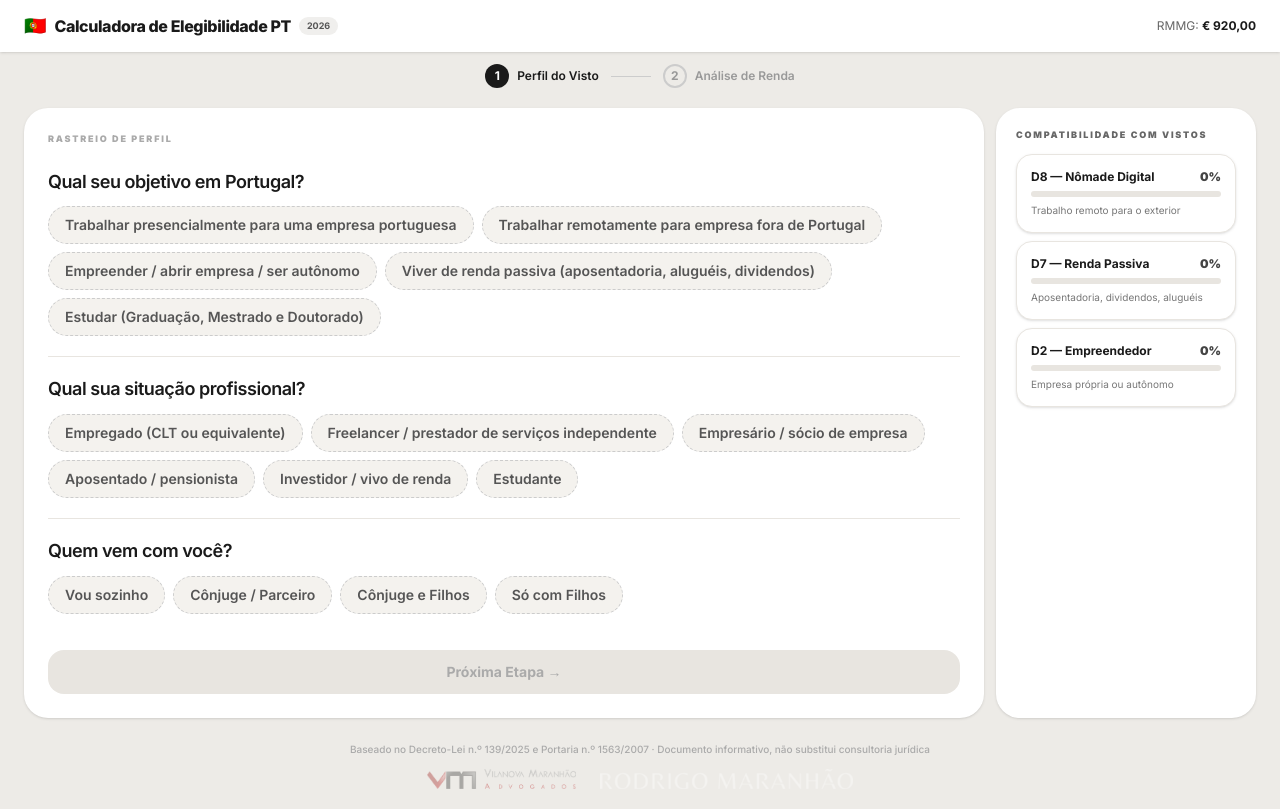
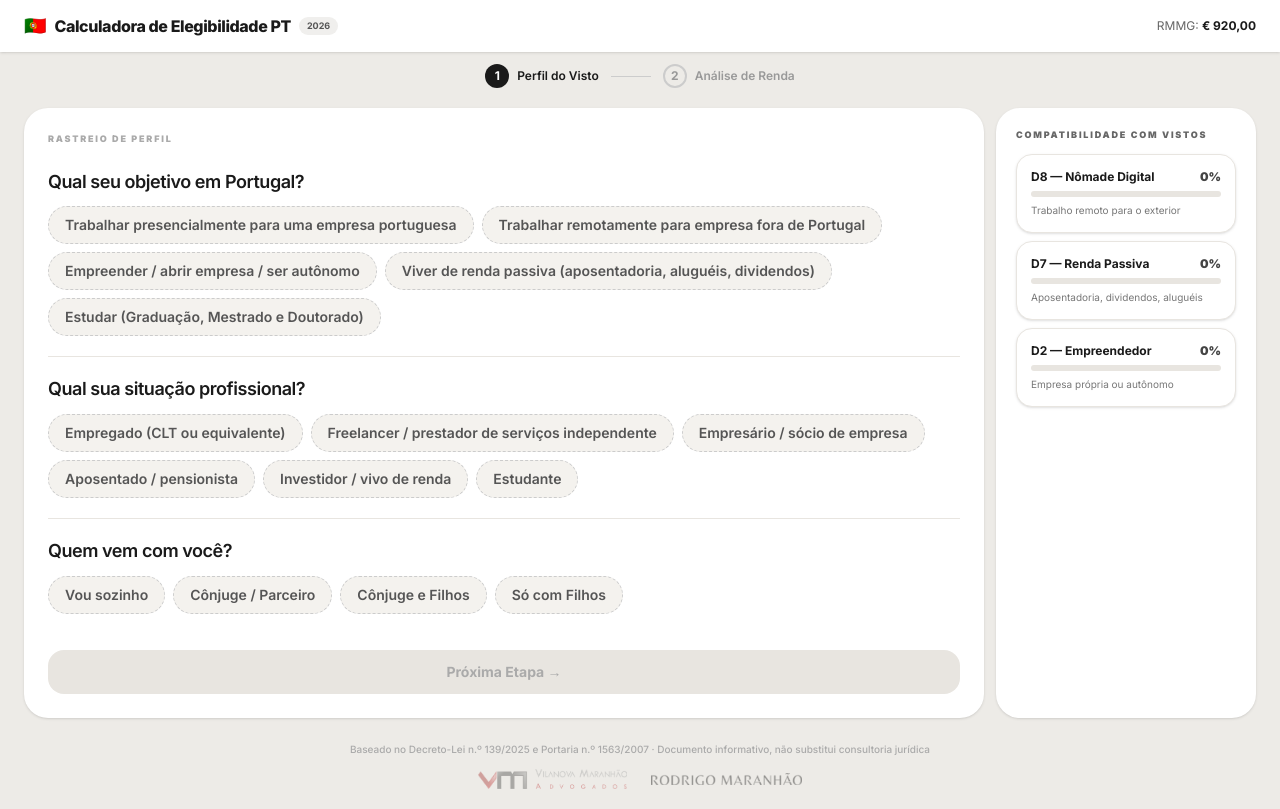
Before and after one commit to guywithniceideas/calculadora-elegibilidade-pt, a Next.js app: page / in a window 1280 px wide. Built offline with nearby package versions, Linux system fonts and the light colour scheme; no server answers.

Commit message:
fix: logo-rm smaller (h-3) and black (brightness-0)

```diff
--- a/src/app/page.tsx
+++ b/src/app/page.tsx
@@ -255,7 +255,7 @@ export default function Home() {
           {/* eslint-disable-next-line @next/next/no-img-element */}
           <img src="/vm-logo.png" alt="Vilanova Maranhão Advogados" className="h-5 opacity-40" />
           {/* eslint-disable-next-line @next/next/no-img-element */}
-          <img src="/logo-rm.png" alt="Logo" className="h-5 opacity-40" />
+          <img src="/logo-rm.png" alt="Logo" className="h-3 opacity-40 brightness-0" />
         </div>
       </footer>
 
```
